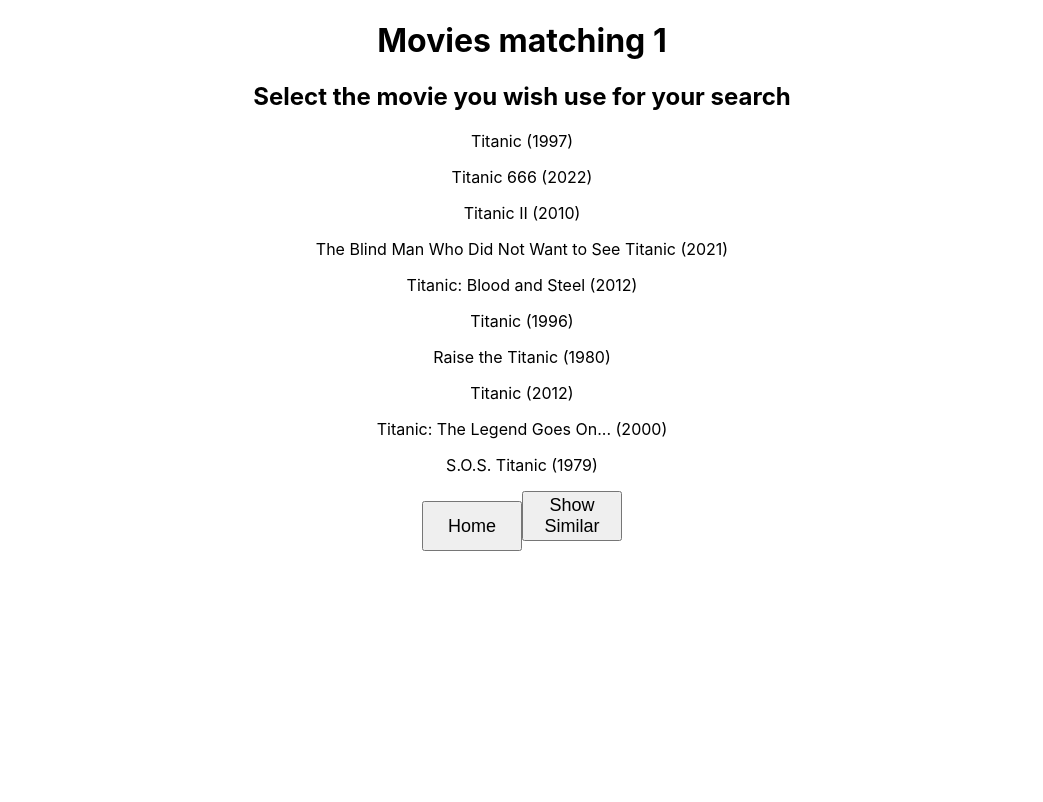
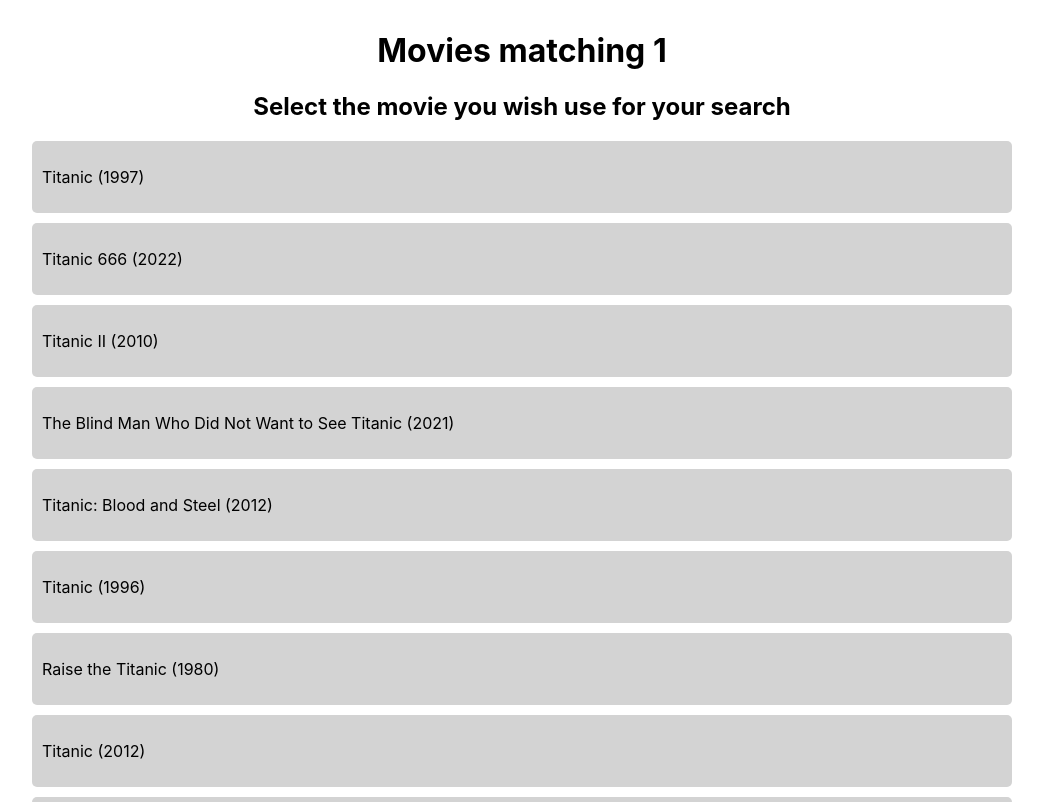
Before and after one commit to cchislett/GA_FinalProject, a React (Create React App) app: page /GetMovie/1 in a window 1280 px wide. Shown: the top 802 px of the page, without its empty margins (118-1161 px from the left). Built offline with nearby package versions, Linux system fonts and the light colour scheme; no server answers.

Commit message:
Movie selected by Div click.

```diff
--- a/src/App.css
+++ b/src/App.css
@@ -5,14 +5,14 @@
   color: black;
 }
 
-.SimilarMovies {
+.Movies {
   margin: 0 auto;
   text-align: center;
   padding: 10px;
   max-width: 1000px;
 }
 
-.DisplayMovie {
+.Movie {
   background-color: lightgrey;
   color: black;
   border-radius: 5px;
@@ -22,10 +22,15 @@
   flex-direction: row;
 }
 
+.Movie:hover {
+  background-color: lightsteelblue;
+}
+
 .DisplayMovie p{
   text-align: justify;
   padding: 0 50px 0 50px;
 }
+
 button {
   height: 50px;
   width: 100px;
--- a/src/App.js
+++ b/src/App.js
@@ -18,7 +18,7 @@
           <Routes>
             <Route path='/' element={<Home />}/>
             <Route path='/GetMovie/:movie' element={<GetMovie/>}/>
-            <Route path='/GetSimilarMovies' element={<GetSimilarMovies/>}/>
+            <Route path='/GetSimilarMovies/:movie' element={<GetSimilarMovies/>}/>
             <Route path='*' element={<PageNotFound/>}/>
           </Routes>
         </BrowserRouter>
--- a/src/DisplayMovie.js
+++ b/src/DisplayMovie.js
@@ -1,8 +1,8 @@
 import './App.css';
 function DisplayMovie({posterURL, title, story, genre, style, duration}){
     return(
-        <div className="DisplayMovie">
-            <img height="300" src = {posterURL} alt="film poster"/>
+        <div className='Movie'>
+            <img height='300' src = {posterURL} alt='film poster'/>
             <div>
                 <h2>{title}</h2>
                 <p>{story}</p>
--- a/src/GetMovie.js
+++ b/src/GetMovie.js
@@ -1,26 +1,27 @@
 import './App.css';
-import { API_KEY } from "./App"
+import { API_KEY } from './App'
 import { useEffect, useState } from 'react'
 import {Link} from 'react-router-dom'
-import { useParams } from "react-router-dom"
-
-import testMovies from "./mockMovies"
+import { useParams, useNavigate } from 'react-router-dom'
+import testMovies from './mockMovies'
 
 function GetMovie() {
+
+  let navigate = useNavigate()
 
   // The user entered movie title
   const params = useParams()
 
   // Placeholder user input to test API response
-  const userInput="titanic"
+  const userInput='titanic'
 
   // The movies returned from the initial API search
   // These are the movies that can be used for comparison.
-  const [movies, setMovies] = useState("")
+  const [movies, setMovies] = useState('')
 
   // The user selected film from the initial search
   // This is the movie that will be used for comparison
-  const [selectedFilm, setSelectedFilm] = useState("")
+  //const [selectedFilm, setSelectedFilm] = useState('')
   /*
   const fetchMovies = () => {
     fetch(`https://similar-movies.p.rapidapi.com/search?q=${userInput}`, {
@@ -40,16 +41,22 @@
     setMovies(...testMovies["movies:"])
   }
 
+  const handleClick = (res) => {
+    navigate(`/GetSimilarMovies/${res.id}`)
+  }
+
   // Get the movies
   useEffect(fetchMovies, [])
 
   return (
-    <div className="Movies">
+    <div className='Movies'>
       <h1>Movies matching {params.movie}</h1>
       <h2>Select the movie you wish use for your search</h2>
-      {movies !== "" &&
+      {movies !== '' &&
         movies.map((res) =>
-            <div>
+            <div className='Movie'
+               onClick={() => handleClick(res)}
+            >
               <p>{res.movie}</p>
             </div>
           )
--- a/src/GetSimilarMovies.js
+++ b/src/GetSimilarMovies.js
@@ -1,17 +1,20 @@
 import './App.css';
-import { API_KEY } from "./App"
+import { API_KEY } from './App'
 import { useEffect, useState } from 'react'
-import {Link} from 'react-router-dom'
-import testSimMovies from "./mockSimMovies"
-import DisplayMovie from "./DisplayMovie"
+import {Link, useParams} from 'react-router-dom'
+import testSimMovies from './mockSimMovies'
+import DisplayMovie from './DisplayMovie'
 
 function GetSimilarMovies() {
 
+  // The user entered movie title
+  const params = useParams()
+
   // Placeholder input to test API response
-  const sourceMovie="24168-titanic"
+  const sourceMovie='24168-titanic'
 
   // The similar movies as provided by the API.
-  const [simMovies, setSimMovies] = useState("")
+  const [simMovies, setSimMovies] = useState('')
   /*
   const fetchSimMovies = () => {
     fetch(`https://similar-movies.p.rapidapi.com/similar?id=${sourceMovie}`, {
@@ -35,10 +38,11 @@
   useEffect(fetchSimMovies, [])
 
   return (
-    <div className="SimilarMovies">
+    <div className='Movies'>
+      <h1>You selected {params.movie}</h1>
       <h1>Here are some other movies that you may enjoy.</h1>
       <div>
-        {simMovies !== "" &&
+        {simMovies !== '' &&
           simMovies.map((movie) =>
             <div>
               <DisplayMovie
```
Also changed, not shown: src/Home.js (+11 -11 lines).
